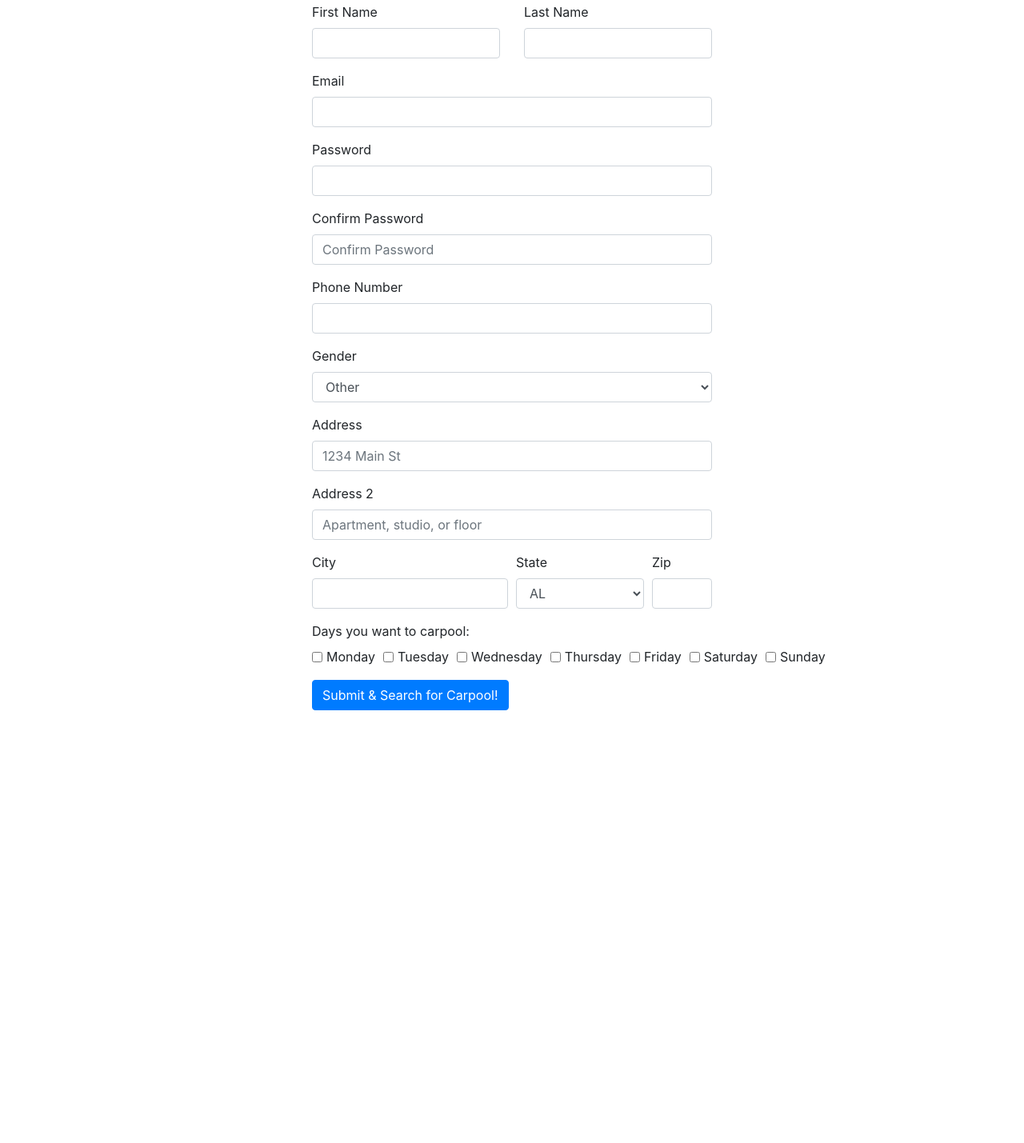
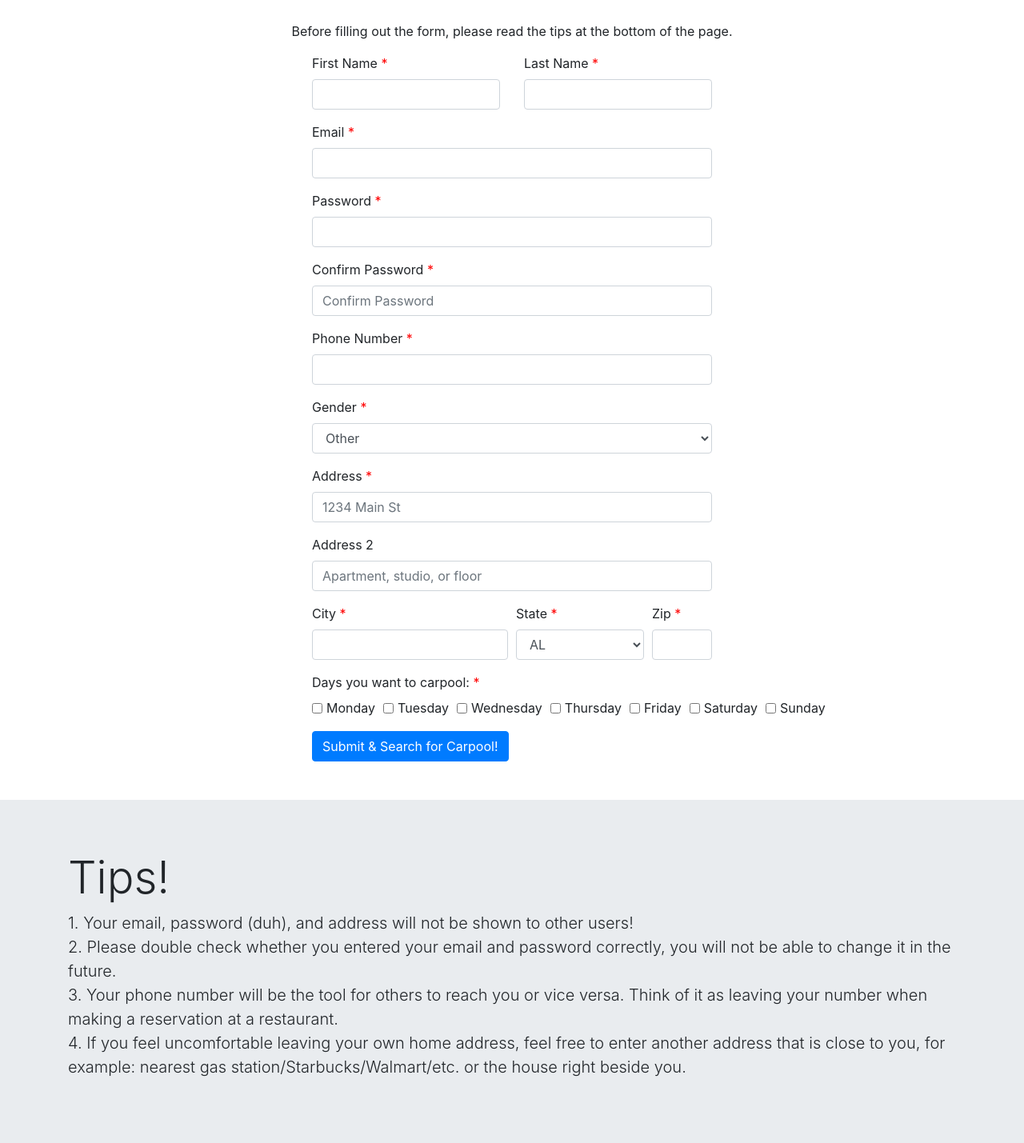
Before and after one commit to SuperYorio/Pool2School, a plain HTML site: page NewUser.html in a window 1280 px wide. Shown: the part 261-1690 px from the top of the page at 80% size. Before the commit the page ends 1219 px from the top, so only its background shows below. Drawn offline with nearby package versions, Linux system fonts and the light colour scheme; no server answers.

Commit message:
Update NewUser.html

```diff
--- a/NewUser.html
+++ b/NewUser.html
@@ -10,17 +10,17 @@
           integrity="sha384-ggOyR0iXCbMQv3Xipma34MD+dH/1fQ784/j6cY/iJTQUOhcWr7x9JvoRxT2MZw1T" crossorigin="anonymous">
     <title>Pool2School</title>
     <style>
-        .body {
-            padding-bottom: 70px;
-        }
-
         .main-form {
             width: 500px;
             margin: auto;
         }
+        .required:after { content:" *"; color: red}
+        .jumbotron-final {
+            margin-bottom: 0;
+        }
     </style>
 </head>
-<body class="body">
+<body>
 <div class="container">
     <div class="page-header">
         <br/>
@@ -28,42 +28,44 @@
     </div>
 </div>
 <div class="jumbotron jumbotron-fluid" style="background-color:black"><br/></div>
+<br/>
+<p align="center">Before filling out the form, please read the tips at the bottom of the page.</p>
 <!--TODO: Add required feature and password validation once Zhiwei is done with distance calculation-->
 <!--Tip: Password complexity - One uppercase and one lowercase and 6 more characters-->
 <form action="searchPage.html" class="main-form" id="contactForm">
     <div class="row">
         <div class="col">
             <div class="form-group">
-                <label for="firstName">First Name</label>
+                <label for="firstName" class="required">First Name</label>
                 <!-- at the end of each html code add "required" to make the field required"-->
                 <input type="text" name="firstname" id="firstName" class="form-control">
             </div>
         </div>
         <div class="col">
             <div class="form-group">
-                <label for="lastName">Last Name</label>
+                <label for="lastName" class="required">Last Name</label>
                 <input type="text" name="lastname" id="lastName" class="form-control">
             </div>
         </div>
     </div>
     <div class="form-group">
-        <label for="Email">Email</label>
+        <label for="Email" class="required">Email</label>
         <input type="email" name="Email" id="email" class="form-control">
     </div>
     <div class="form-group">
-        <label for="Password">Password</label>
+        <label for="Password" class="required">Password</label>
         <input type="password" name="Password" id="password" class="form-control">
     </div>
     <div class="form-group">
-        <label for="confirm_password">Confirm Password</label>
+        <label for="confirm_password" class="required">Confirm Password</label>
         <input type="password" name="confirmPassword" placeholder="Confirm Password" id="confirm_password" class="form-control">
     </div>
     <div class="form-group">
-        <label for="PhoneNum">Phone Number</label>
+        <label for="PhoneNum" class="required">Phone Number</label>
         <input type="text" name="PhoneNum" id="phoneNum" class="form-control">
     </div>
     <div class="form-group">
-        <label for="Gender">Gender</label>
+        <label for="Gender" class="required">Gender</label>
         <select name="Gender" id="gender" class="form-control">
             <option value="other">Other</option>
             <option value="male">Male</option>
@@ -71,7 +73,7 @@
         </select>
     </div>
     <div class="form-group">
-        <label for="inputAddress">Address</label>
+        <label for="inputAddress" class="required">Address</label>
         <input type="text" class="form-control" id="inputAddress" placeholder="1234 Main St">
     </div>
     <div class="form-group">
@@ -80,11 +82,11 @@
     </div>
     <div class="form-row">
         <div class="form-group col-md-6">
-            <label for="inputCity">City</label>
+            <label for="inputCity" class="required">City</label>
             <input type="text" class="form-control" id="inputCity">
         </div>
         <div class="form-group col-md-4">
-            <label for="inputState">State</label>
+            <label for="inputState" class="required">State</label>
             <select id="inputState" class="form-control">
                 <option value="AL">AL</option>
                 <option value="AK">AK</option>
@@ -140,32 +142,54 @@
             </select>
         </div>
         <div class="form-group col-md-2">
-            <label for="inputZip">Zip</label>
+            <label for="inputZip" class="required">Zip</label>
             <input type="text" class="form-control" id="inputZip">
         </div>
     </div>
     <div class="form-group">
-        <label for="daysToPool">Days you want to carpool:</label>
-        <div class="form-check form-check-inline" id="daysToPool" class="form-control">
-            <input class="form-check-input" type="checkbox" id="monday" value="Monday">
+        <label for="daysToPool" class="required">Days you want to carpool:</label>
+        <div class="form-check form-check-inline" id="daysToPool" class="form-control" name="daysToPool">
+            <input class="form-check-input" type="checkbox" id="monday" value="M">
             <label class="form-check-label" for="Monday" style="margin-right: 10px">Monday</label>
-            <input class="form-check-input" type="checkbox" id="tuesday" value="Tuesday">
+            <input class="form-check-input" type="checkbox" id="tuesday" value="T">
             <label class="form-check-label" for="Tuesday" style="margin-right: 10px">Tuesday</label>
-            <input class="form-check-input" type="checkbox" id="wednesday" value="Wednesday">
+            <input class="form-check-input" type="checkbox" id="wednesday" value="W">
             <label class="form-check-label" for="Wednesday" style="margin-right: 10px">Wednesday</label>
-            <input class="form-check-input" type="checkbox" id="thursday" value="Thursday">
+            <input class="form-check-input" type="checkbox" id="thursday" value="Th">
             <label class="form-check-label" for="Thursday" style="margin-right: 10px">Thursday</label>
-            <input class="form-check-input" type="checkbox" id="friday" value="Friday">
+            <input class="form-check-input" type="checkbox" id="friday" value="F">
             <label class="form-check-label" for="Friday" style="margin-right: 10px">Friday</label>
-            <input class="form-check-input" type="checkbox" id="saturday" value="Saturday">
+            <input class="form-check-input" type="checkbox" id="saturday" value="Sat">
             <label class="form-check-label" for="Saturday" style="margin-right: 10px">Saturday</label>
-            <input class="form-check-input" type="checkbox" id="sunday" value="Sunday">
+            <input class="form-check-input" type="checkbox" id="sunday" value="Sun">
             <label class="form-check-label" for="Sunday" style="margin-right: 10px">Sunday</label>
         </div>
     </div>
     <button type="submit" id="saveButton" class="btn btn-primary">Submit & Search for Carpool!</button>
 </form>
 
+<br/>
+<br/>
+<div class="jumbotron jumbotron-fluid jumbotron-final">
+    <div class="container">
+        <h1 class="display-4">Tips!</h1>
+        <p class="lead">
+            1. Your email, password (duh), and address will not be shown to other users!
+            <br/>
+            2. Please double check whether you entered your email and password correctly,
+            you will not be able to change it in the future.
+            <br/>
+            3. Your phone number will be the tool for others to reach you or
+            vice versa. Think of it as leaving your number when making a
+            reservation at a restaurant.
+            <br/>
+            4. If you feel uncomfortable leaving your own home address, feel
+            free to enter another address that is close to you, for example:
+            nearest gas station/Starbucks/Walmart/etc. or the house right beside
+            you.
+        </p>
+    </div>
+</div>
 <!-- The core Firebase JS SDK is always required and must be listed first -->
 <script src="https://www.gstatic.com/firebasejs/6.2.4/firebase-app.js"></script>
 <script src="https://www.gstatic.com/firebasejs/6.2.4/firebase-database.js"></script>
```
